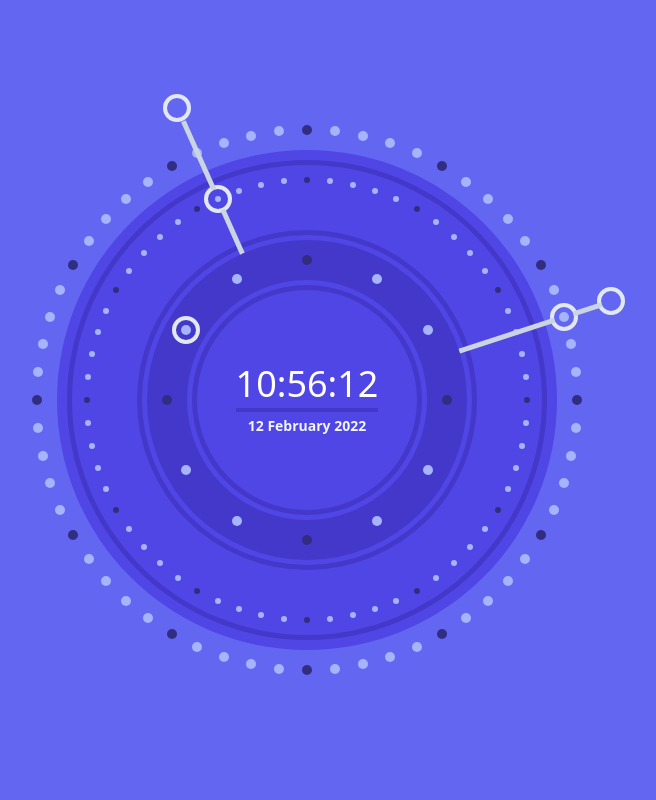
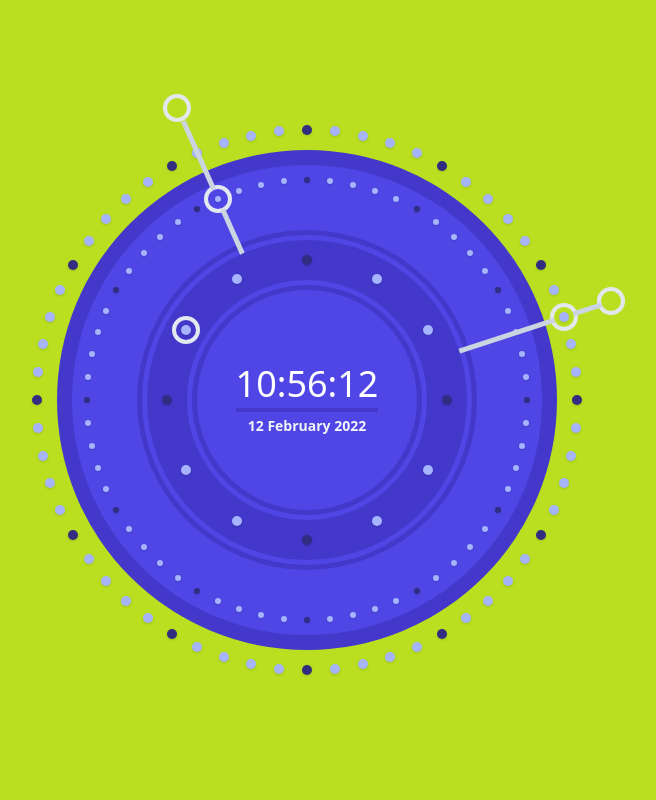
Before and after one commit to iaseth/ticktock, a React (Create React App) app: page / in a window 1280 px wide. Shown: the top 800 px of the page, without its empty margins (333-989 px from the left). Built offline with nearby package versions, Linux system fonts and the light colour scheme.

Commit message:
Now body background changes every second

```diff
--- a/package.json
+++ b/package.json
@@ -7,6 +7,7 @@
     "@testing-library/jest-dom": "^5.16.2",
     "@testing-library/react": "^12.1.2",
     "@testing-library/user-event": "^13.5.0",
+    "colorita": "^0.4.0",
     "react": "^17.0.2",
     "react-dom": "^17.0.2",
     "react-scripts": "5.0.0",
--- a/src/TickTock/MarkingDot.js
+++ b/src/TickTock/MarkingDot.js
@@ -5,7 +5,7 @@ export default function MarkingDot ({
 	radius, group_length, dotSizePx, step, index
 }) {
 
-	let markClass = "MarkingDot absolute rounded-full";
+	let markClass = "MarkingDot absolute rounded-full shadow";
 	markClass += (index % group_length === 0) ? " bg-indigo-900" : " bg-indigo-300";
 	let degree = index * step;
 	let radian = degree * Math.PI / 180;
--- a/src/TickTock/TickTock.js
+++ b/src/TickTock/TickTock.js
@@ -1,4 +1,5 @@
 import React from 'react';
+import colorita from 'colorita';
 
 import CenterText from './CenterText';
 import Dial from './Dial';
@@ -11,6 +12,12 @@ import ClockHand from './ClockHand';
 export default function TickTock () {
 	let [date, setDate] = React.useState(new Date());
 	let [showFooter, setShowFooter] = React.useState(true);
+
+	let seconds = date.getSeconds();
+	let minutes = date.getMinutes();
+	let hours = date.getHours();
+
+	let bgColor = `hsl(${seconds * 6}, 75%, 50%)`;
 
 	React.useEffect(() => {
 		const id = setInterval(function () {
@@ -42,9 +49,10 @@ export default function TickTock () {
 
 	return (
 		<div className="bg-indigo-500 select-none flex flex-col overflow-hidden">
-			<div className="flex grow md:min-h-screen py-12 min-h-screen">
+			<div className="flex grow md:min-h-screen py-12 min-h-screen" style={{backgroundColor: bgColor}}>
 				<div className="m-auto bg-red-300 w-0 h-0 scale-[0.50] md:scale-100">
-					<div className="w-[500px] h-[500px] m-auto bg-indigo-600 rounded-full flex relative -translate-y-1/2 -translate-x-1/2">
+					<div className="w-[500px] h-[500px] m-auto rounded-full flex relative -translate-y-1/2 -translate-x-1/2">
+						<Dial radius={250} bg="bg-indigo-700" />
 						<MarkingDots radius={270} />
 						<Dial radius={240} bg="bg-indigo-700" />
 						<Dial radius={235} bg="bg-indigo-600" />
@@ -57,15 +65,15 @@ export default function TickTock () {
 						<Dial radius={115} bg="bg-indigo-700" />
 						<Dial radius={110} bg="bg-indigo-600" />
 						<CenterText date={date} />
-						<SecondsCircle x={date.getHours() * 5} radius={140} />
-						<SecondsCircle x={date.getMinutes()} radius={220} />
-						<SecondsCircle x={date.getMinutes()} radius={320} />
-						<SecondsCircle x={date.getSeconds()} radius={270} />
-						<SecondsCircle x={date.getSeconds()} radius={320} />
-						<ClockHand x={date.getSeconds()} />
-						<ClockHand x={date.getSeconds()} padding={280} length={30} />
-						<ClockHand x={date.getMinutes()} length={48} />
-						<ClockHand x={date.getMinutes()} padding={230} length={75} />
+						<SecondsCircle x={hours * 5} radius={140} />
+						<SecondsCircle x={minutes} radius={220} />
+						<SecondsCircle x={minutes} radius={320} />
+						<SecondsCircle x={seconds} radius={270} />
+						<SecondsCircle x={seconds} radius={320} />
+						<ClockHand x={seconds} />
+						<ClockHand x={seconds} padding={280} length={30} />
+						<ClockHand x={minutes} length={48} />
+						<ClockHand x={minutes} padding={230} length={75} />
 					</div>
 				</div>
 			</div>
```
Also changed, not shown: 1 other file (tests, documents, lock files or other folders).
